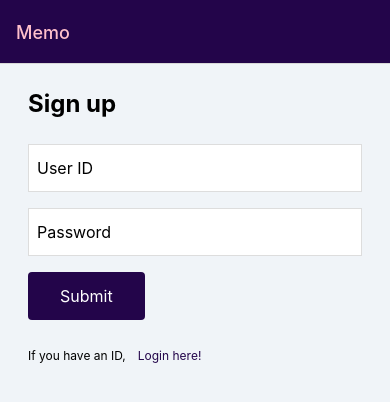
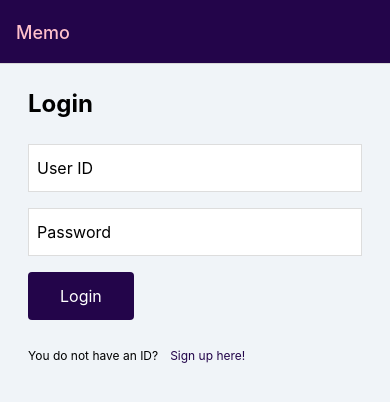
Before and after one commit to Ko40/MemoApp, a React Native app: screen / in a window 390 px wide. Shown: the top 402 px of the page. Built offline with nearby package versions, Linux system fonts and the light colour scheme; no server answers.

Commit message:
Auto login & logout

```diff
--- a/App.jsx
+++ b/App.jsx
@@ -22,7 +22,7 @@
   return (
     <NavigationContainer>
       <Stack.Navigator
-        initialRouteName="Sign Up"
+        initialRouteName="Login"
         screenOptions={{
           headerStyle: { backgroundColor: '#23054A' },
           headerTitleStyle: { color: 'pink' },
--- /dev/null
+++ b/src/components/LogOutButton.jsx
@@ -0,0 +1,36 @@
+import React from 'react';
+import { TouchableOpacity, Text, StyleSheet, Alert } from 'react-native';
+import { useNavigation } from '@react-navigation/native';
+import firebase from 'firebase';
+
+export default function LogOutButton() {
+  const navigation = useNavigation();
+  function handlePress() {
+    firebase.auth().signOut()
+      .then(() => {
+        navigation.reset({
+          index: 0,
+          routes: [{ name: 'Login' }],
+        });
+      })
+      .catch(() => {
+        Alert.alert('You failed to log in, try again.');
+      });
+  }
+  return (
+    <TouchableOpacity onPress={handlePress} style={styles.container}>
+      <Text style={styles.label}>Log out</Text>
+    </TouchableOpacity>
+  );
+}
+
+const styles = StyleSheet.create({
+  container: {
+    paddingHorizontal: 12,
+    paddingVertical: 4,
+  },
+  label: {
+    fontSize: 14,
+    color: 'pink',
+  },
+});
--- a/src/screens/LogInScreen.jsx
+++ b/src/screens/LogInScreen.jsx
@@ -1,4 +1,4 @@
-import React, { useState } from 'react';
+import React, { useState, useEffect } from 'react';
 import {
   View, Text, TextInput, StyleSheet, TouchableOpacity, Alert,
 } from 'react-native';
@@ -10,6 +10,18 @@
   const { navigation } = props;
   const [ID, setID] = useState('');
   const [password, setPassword] = useState('');
+
+  useEffect(() => {
+    const unsubscribe = firebase.auth().onAuthStateChanged((user) => {
+      if (user) {
+        navigation.reset({
+          index: 0,
+          routes: [{ name: 'Memo List' }],
+        });
+      }
+    });
+    return unsubscribe;
+  }, []);
 
   function handlePress() {
     firebase.auth().signInWithEmailAndPassword(ID, password)
--- a/src/screens/MemoListScreen.jsx
+++ b/src/screens/MemoListScreen.jsx
@@ -1,11 +1,17 @@
-import React from 'react';
+import React, { useEffect } from 'react';
 import { View, StyleSheet } from 'react-native';
 
 import MemoList from '../components/MemoList';
 import CircleButton from '../components/CircleButton';
+import LogOutButton from '../components/LogOutButton';
 
 export default function MemoListScreen(props) {
   const { navigation } = props;
+  useEffect(() => {
+    navigation.setOptions({
+      headerRight: () => <LogOutButton />,
+    });
+  }, []);
   return (
     <View style={styles.container}>
       <MemoList />
--- a/src/screens/SignUpScreen.jsx
+++ b/src/screens/SignUpScreen.jsx
@@ -19,11 +19,10 @@
         navigation.reset({
           index: 0,
           routes: [{ name: 'Memo List' }],
-        })
-          .catch((error) => {
-            console.log(error.code, error.massage);
-            Alert.alert(error.code);
-          });
+        });
+      })
+      .catch((error) => {
+        Alert.alert(error.code);
       });
   }
 
```
